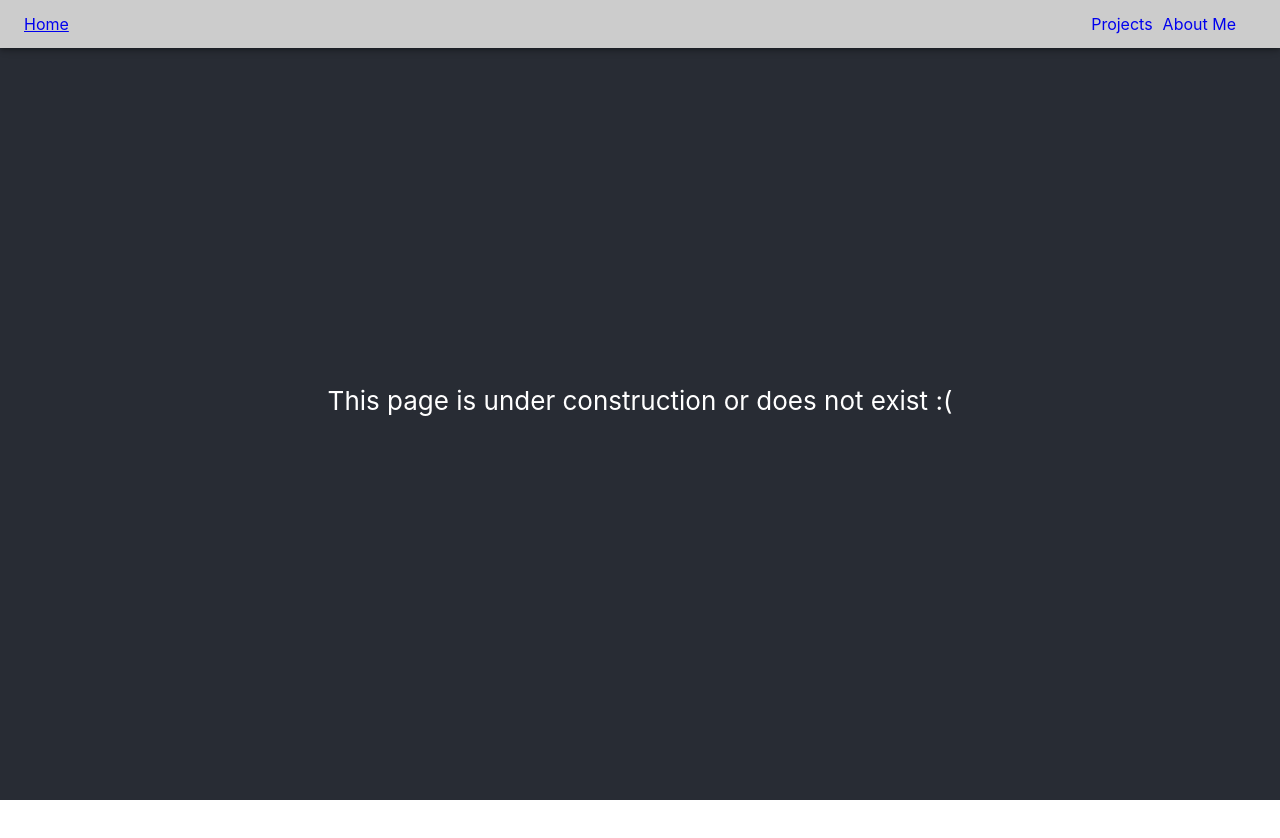
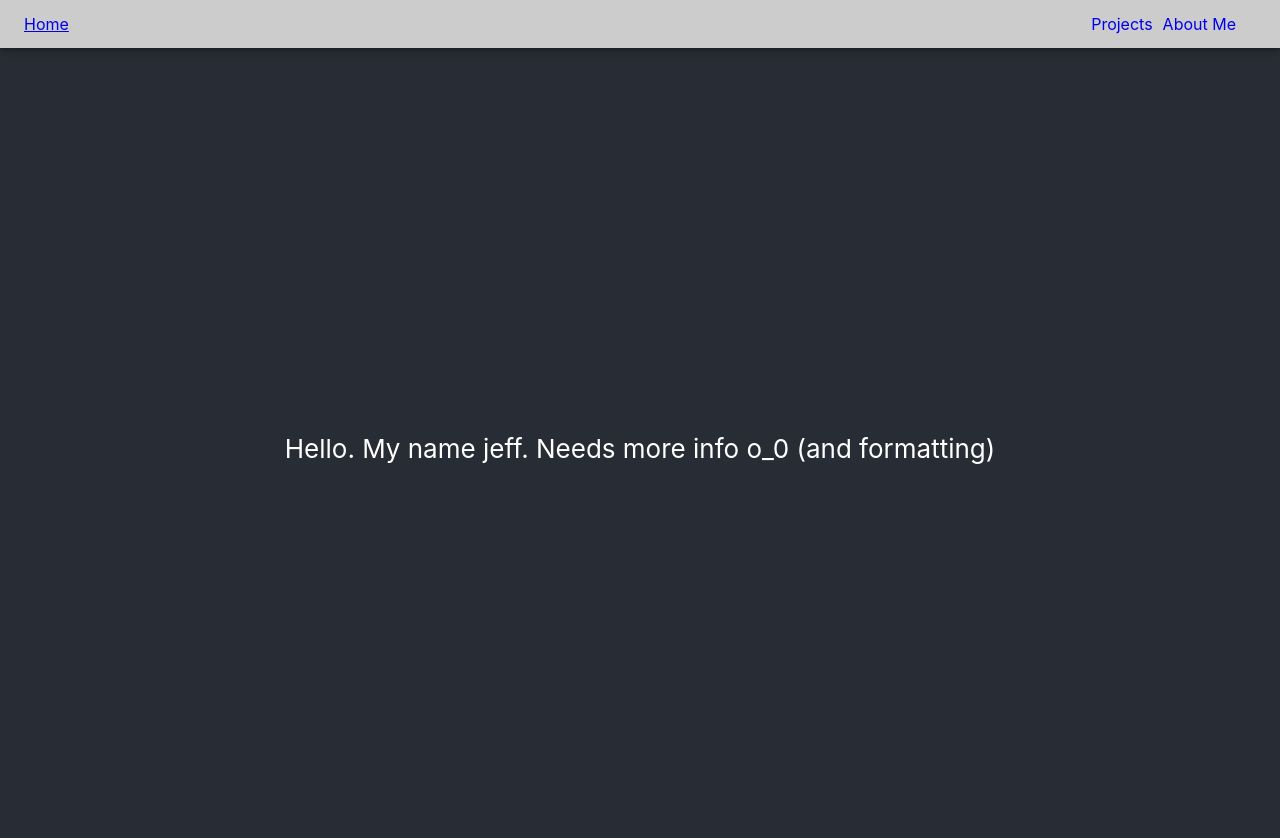
Before and after one commit to jeffh1996/website, a React (Create React App) app: page /about in a window 1280 px wide. Shown: the top 838 px of the page. Before the commit the page ends 800 px from the top, so only its background shows below. Built offline with nearby package versions, Linux system fonts and the light colour scheme.

Commit message:
Add about page. Move files

```diff
--- a/src/App.js
+++ b/src/App.js
@@ -1,9 +1,10 @@
 import React from 'react';
 import { Router, Route, Switch } from "react-router-dom";
-import Header from './header.js';
-import placeholderPage from './underconstruction.js';
-import history from './history';
-import Homepage from './homePage.js'
+import Header from './components/header.js';
+import placeholderPage from './components/underconstruction.js';
+import history from './components/history';
+import Homepage from './components/homePage.js'
+import aboutPage from './components/about.js'
 import './App.css';
 
 class App extends React.Component {
@@ -14,6 +15,7 @@ class App extends React.Component {
           <Header/>
           <Switch>
             <Route path="/website" exact component={Homepage} />
+            <Route path="/about" exact component={aboutPage} />
             <Route path="/website/placeholder" exact component={placeholderPage} />
             <Route path="*" component={placeholderPage} />
           </Switch>
--- /dev/null
+++ b/src/components/about.js
@@ -0,0 +1,17 @@
+import React from 'react';
+
+class aboutPage extends React.Component {
+  render() {
+    return (
+      <div className="about">
+        <div className="body">
+          <p>
+            Hello. My name jeff. Needs more info o_0 (and formatting)
+          </p>
+        </div>
+      </div>
+    );
+  }
+}
+
+export default aboutPage;
--- a/src/header.js
+++ b/src/components/header.js
@@ -1,12 +1,12 @@
 import React from "react";
-import "./header.css";
+import "../style/header.css";
 import { Link } from 'react-router-dom';
 import { AppBar, Toolbar } from '@material-ui/core';
 
 class Header extends React.Component {
   render() {
     return (
-      <AppBar position="fixed" className="nav-bar">
+      <AppBar position="sticky" className="nav-bar">
         <Toolbar variant="dense">
         <span>
           <Link to = "/website" >
--- a/src/homePage.js
+++ b/src/components/homePage.js
@@ -1,18 +1,20 @@
 import React from 'react';
 import { Link } from 'react-router-dom'
-import './App.css';
+import '../App.css';
+import linkedinLogo from '../assets/LI-In-Bug.png'
 
 class Homepage extends React.Component {
   render() {
     return (
       <div className="body">
+        Placeholder Image
         <img src={"https://i.pinimg.com/originals/20/96/a8/2096a814ec36007159260d1e8de5b6ae.jpg"} className="App-logo" alt="logo" />
         <p>
           Welcome to my website
         </p>
-        <Link to = "/website/placeholderPage" >
-          Go to other page
-        </Link>
+        <a href="https://www.linkedin.com/in/jeffery-huo-115165145/" >
+          <img src={linkedinLogo} className="App-logo" alt="logo"/>
+        </a>
       </div>
     )
   }
```
Also changed, not shown: src/assets/LI-In-Bug.png (added), src/components/history.js (renamed from src/history.js), src/components/underconstruction.js (renamed from src/underconstruction.js), src/style/header.css (renamed from src/header.css).
